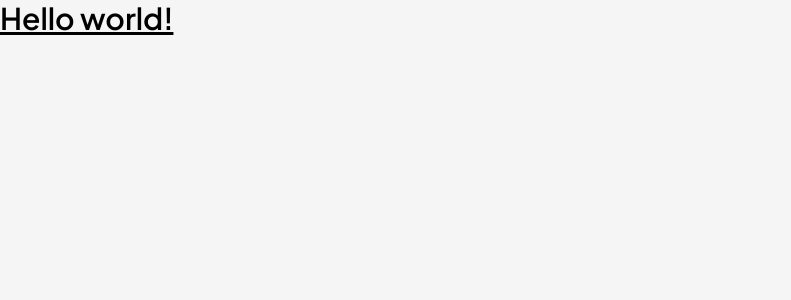
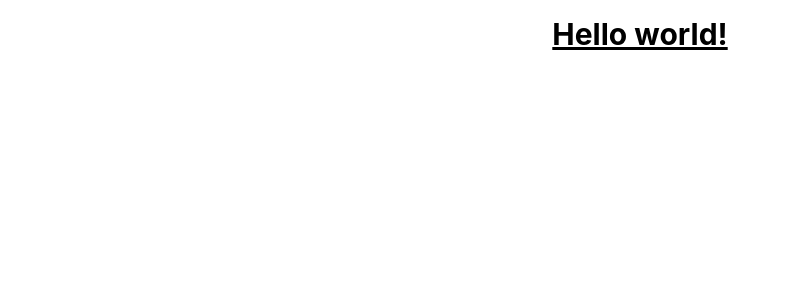
Before and after one commit to shaununderwood/test-figma-to-react, a React (Create React App) app: page / in a window 1280 px wide. Shown: the top 300 px of the page, without its empty margins (0-791 px from the left). Built offline with nearby package versions, Linux system fonts and the light colour scheme.

Commit message:
update App component styling with Tailwind CSS classes

```diff
--- a/src/App.tsx
+++ b/src/App.tsx
@@ -4,7 +4,7 @@ import Page1 from './pages/page1';
 
 function App() {
   return (
-    <div className="App">
+    <div className="min-h-screen w-full flex items-start justify-center bg-white p-4">
       <Page1 />
     </div>
   );
```
